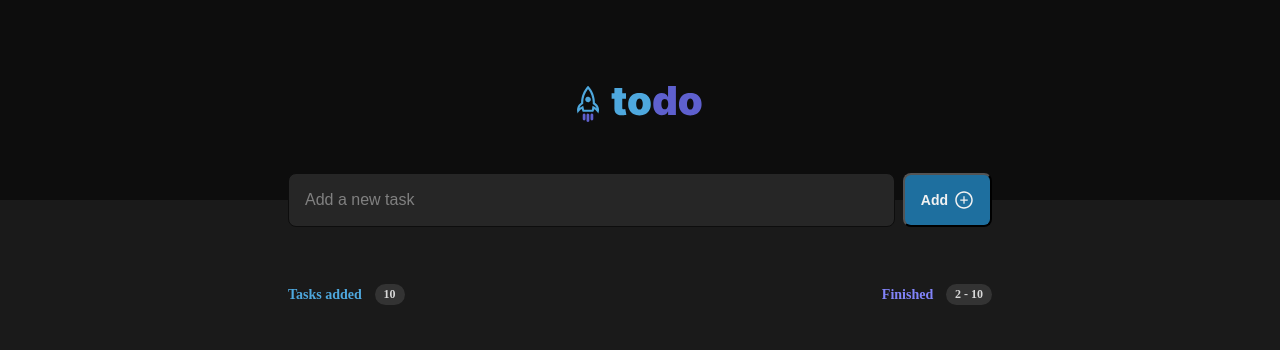
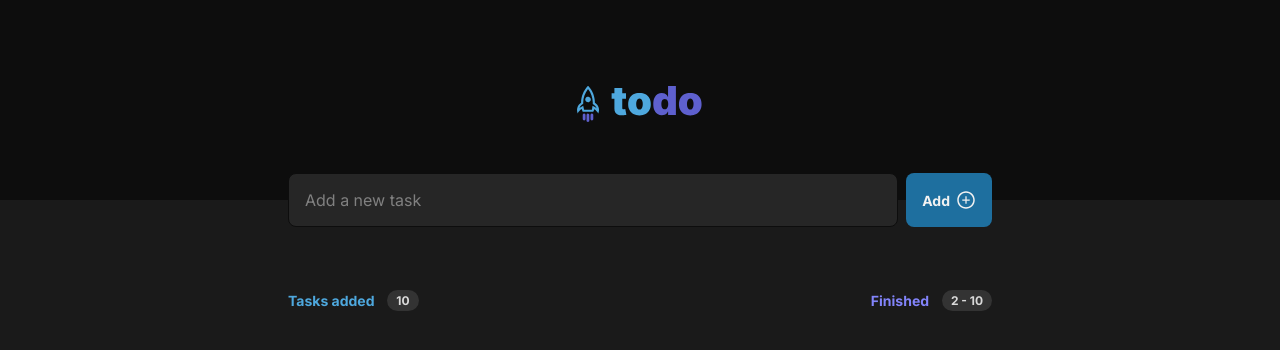
Before and after one commit to ElRobinson/to-do-list-react, a React (Vite) app: page / in a window 1280 px wide. Shown: the top 350 px of the page. Built offline with nearby package versions, Linux system fonts and the light colour scheme.

Commit message:
feat: added layouts

```diff
--- a/src/components/Header/header.module.css
+++ b/src/components/Header/header.module.css
@@ -8,14 +8,14 @@
   }
 
   .newTaskForm {
+    position: absolute;
     height: 3.375rem;
+    bottom: calc(-3.375rem / 2);
     width: 100%;
     max-width: 46rem;
-    bottom: calc(-3.375rem /2);
     display: flex;
     gap: 0.5rem;
     padding: 0 1rem;
-    position: absolute;
   }
 
   .newTaskForm input {
@@ -38,6 +38,7 @@
     padding: 0 1rem;
     background: var(--blue-dark);
     color: var(--gray-100);
+    border: none;
     border-radius: 0.5rem;
     display: flex;
     align-items: center;
--- /dev/null
+++ b/src/components/Task/task.module.css
@@ -0,0 +1,49 @@
+.task {
+    width: 100%;
+    background: var(--gray-500);
+    border: 1px solid var(--gray-400);
+    padding: 1rem;
+    border-radius: 0.5rem;
+    display: flex;
+    align-items: center;
+    justify-content: space-between;
+    gap: 0.75rem;
+  }
+
+  .task p {
+    font-size: 0.875rem;
+    line-height: 1.18rem;
+    color: var(--gray-100);
+    margin-right: auto;
+  }
+
+  p.textCompleted {
+    color: var(--gray-300);
+    text-decoration: line-through;
+  }
+
+  .checkContainer {
+    width: 1.125rem;
+    height: 1.125rem;
+    background: none;
+    border: none;
+  }
+
+  .checkContainer div {
+    width: 100%;
+    height: 100%;
+    border-radius: 999px;
+    border: 2px solid var(--blue);
+  }
+
+  .checkContainer svg {
+    width: 100%;
+    height: 100%;
+    color: var(--purple);
+  }
+
+  .deleteButton {
+    background: none;
+    border: none;
+    color: var(--gray-300);
+  }
--- a/src/components/Tasks/tasks.module.css
+++ b/src/components/Tasks/tasks.module.css
@@ -2,7 +2,7 @@
     width: 100%;
     max-width: 46rem;
     margin: 0 auto;
-    margin-top: 5.26rem;
+    margin-top: 5.625rem;
     padding: 0 1rem;
   }
 
@@ -10,10 +10,10 @@
     display: flex;
     align-items: center;
     justify-content: space-between;
-    margin-top: 1.5rem;
+    margin-bottom: 1.5rem;
   }
 
-.header div {
+  .header > div {
     display: flex;
     align-items: center;
     gap: 0.8rem;
@@ -37,3 +37,28 @@
     font-size: 0.75rem;
     font-weight: 700;
   }
+
+  .list {
+    display: flex;
+    flex-direction: column;
+    gap: 0.75rem;
+  }
+
+  .empty {
+    margin-top: 4rem;
+    align-items: center;
+    justify-content: center;
+    display: flex;
+    flex-direction: column;
+    gap: 1rem;
+    color: var(--gray-300);
+    text-align: center;
+  }
+
+  .empty svg {
+    opacity: 0.3;
+  }
+
+  .empty p {
+    font-weight: 700;
+  }
--- a/src/styles/global.css
+++ b/src/styles/global.css
@@ -2,6 +2,7 @@
   margin: 0;
   padding: 0;
   box-sizing: border-box;
+  font-family: "Inter", sans-serif;
 }
 
 :root {
@@ -13,12 +14,11 @@
   --gray-600: #1a1a1a;
   --gray-700: #0d0d0d;
   --purple: #8284fa;
-  --purple-dark: #5668ce;
+  --purple-dark: #5e60ce;
   --blue: #4ea8de;
   --blue-dark: #1e6f9f;
   --danger: #e25858;
 }
-
 
 body {
   background: var(--gray-600);
```
Lines whose indentation alone changed are shown as unchanged.
